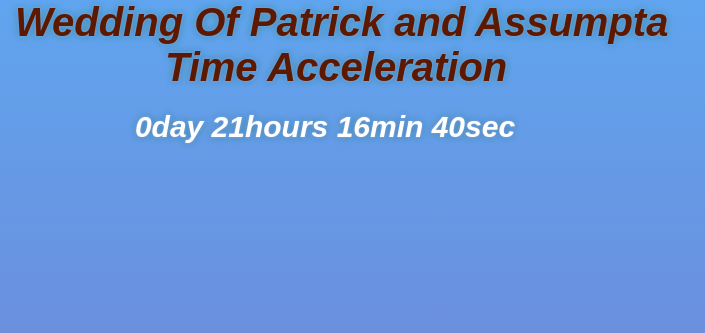
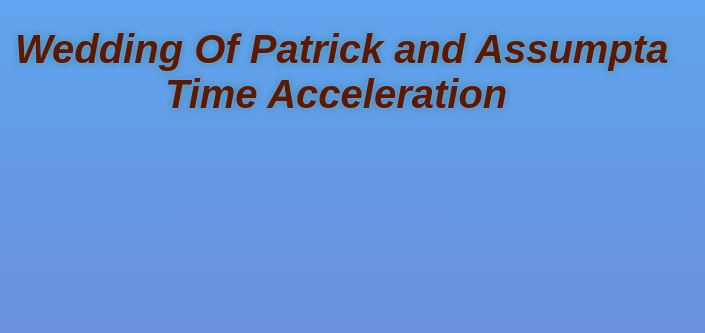
Before and after one commit to UNEZALUCKY/P-WD-ATIME-ACCLERATION, a plain HTML site: page TIME.html in a window 1280 px wide. Shown: the part 313-646 px from the top of the page, 575-1280 px from the left. Drawn offline with Linux system fonts and the light colour scheme.

Commit message:
Update TIME.html
CHANGE TIME RUNNING

```diff
--- a/TIME.html
+++ b/TIME.html
@@ -93,18 +93,20 @@ function updateTime() {
   }
 }
 
+
 function formatTime(ms) {
   // Convert milliseconds to days, hours, minutes, seconds
   const days = Math.floor(ms / (1000 * 60 * 60 * 24));
-  const hours = Math.floor((ms % (30 * 60 * 60 * 24)) / (30 * 60 * 60));
-  const minutes = Math.floor((ms % (30 * 60 * 60)) / (30 * 60));
-  const seconds = Math.floor((ms % (30 * 60)) / 30);
-
-  return `${days}day ${hours}hours ${minutes}min ${seconds}sec`;
+  const hours = Math.floor((ms % (1000 * 60 * 60 * 24)) / (1000 * 60 * 60));
+  const minutes = Math.floor((ms % (1000 * 60 * 60)) / (1000 * 60));
+  const seconds = Math.floor((ms % (1000 * 60)) / 1000);
+  return { days, hours, minutes, seconds };
 }
 
-// Update time every second (simulating faster time)
-const timer = setInterval(updateTime, 20); // Adjust interval for faster simulation
+// Example usage
+const time = formatTime(123456789); // Change 123456789 to the milliseconds you want to format
+console.log(time);
+
 
   </script>
 </body>
```
